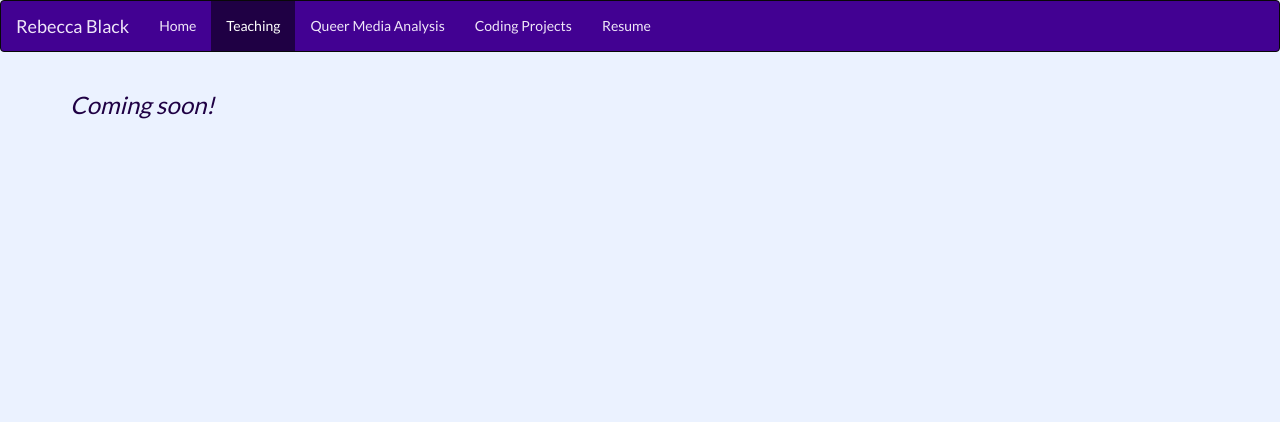
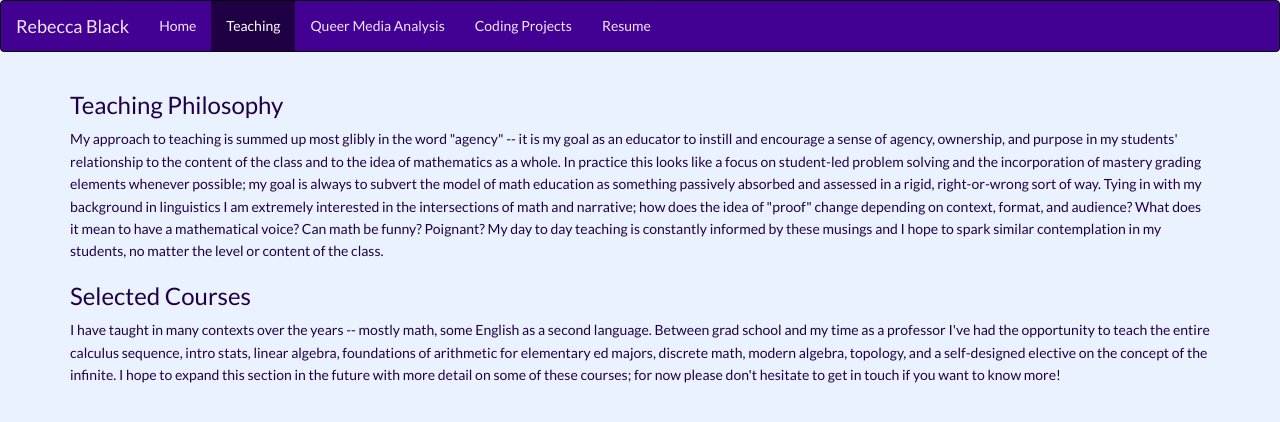
Before and after one commit to ajolipa/myriadballoons, a plain HTML site: page index.html in a window 1280 px wide. Both pictures are taken after a click on the item "Teaching". Drawn offline with nearby package versions, Linux system fonts and the light colour scheme.

Commit message:
Update index.html
expand teaching section

```diff
--- a/index.html
+++ b/index.html
@@ -249,8 +249,12 @@ img.social {
 
     <div id="teaching" class="tab-pane fade">
 	<!-- program and philosophy -->
-      <h3><i>Coming soon!</i></h3>
-<p></p>
+      <h3>Teaching Philosophy</h3>
+<p>My approach to teaching is summed up most glibly in the word "agency" -- it is my goal as an educator to instill and encourage a sense of agency, ownership, and purpose in my students' relationship to the content of the class and to the idea of mathematics as a whole. In practice this looks like a focus on student-led problem solving and the incorporation of mastery grading elements whenever possible; my goal is always to subvert the model of math education as something passively absorbed and assessed in a rigid, right-or-wrong sort of way. Tying in with my background in linguistics I am extremely interested in the intersections of math and narrative; how does the idea of "proof" change depending on context, format, and audience? What does it mean to have a mathematical voice? Can math be funny? Poignant? My day to day teaching is constantly informed by these musings and I hope to spark similar contemplation in my students, no matter the level or content of the class.</p>
+
+<h3>Selected Courses</h3>
+<p>I have taught in many contexts over the years -- mostly math, some English as a second language. Between grad school and my time as a professor I've had the opportunity to teach the entire calculus sequence, intro stats, linear algebra, foundations of arithmetic for elementary ed majors, discrete math, modern algebra, topology, and a self-designed elective on the concept of the infinite. I hope to expand this section in the future with more detail on some of these courses; for now please don't hesitate to get in touch if you want to know more!</p>
+
     </div>
     <div id="writing" class="tab-pane fade">
 	<h3>Narrative Analysis</h3>
```
